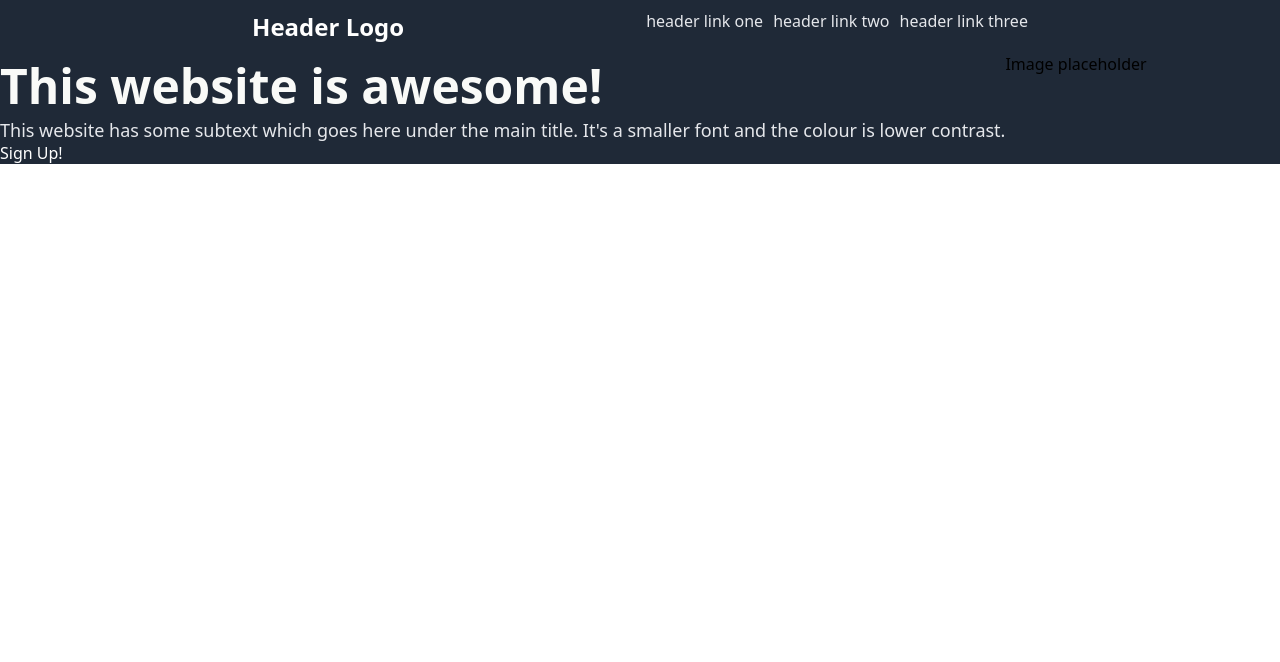
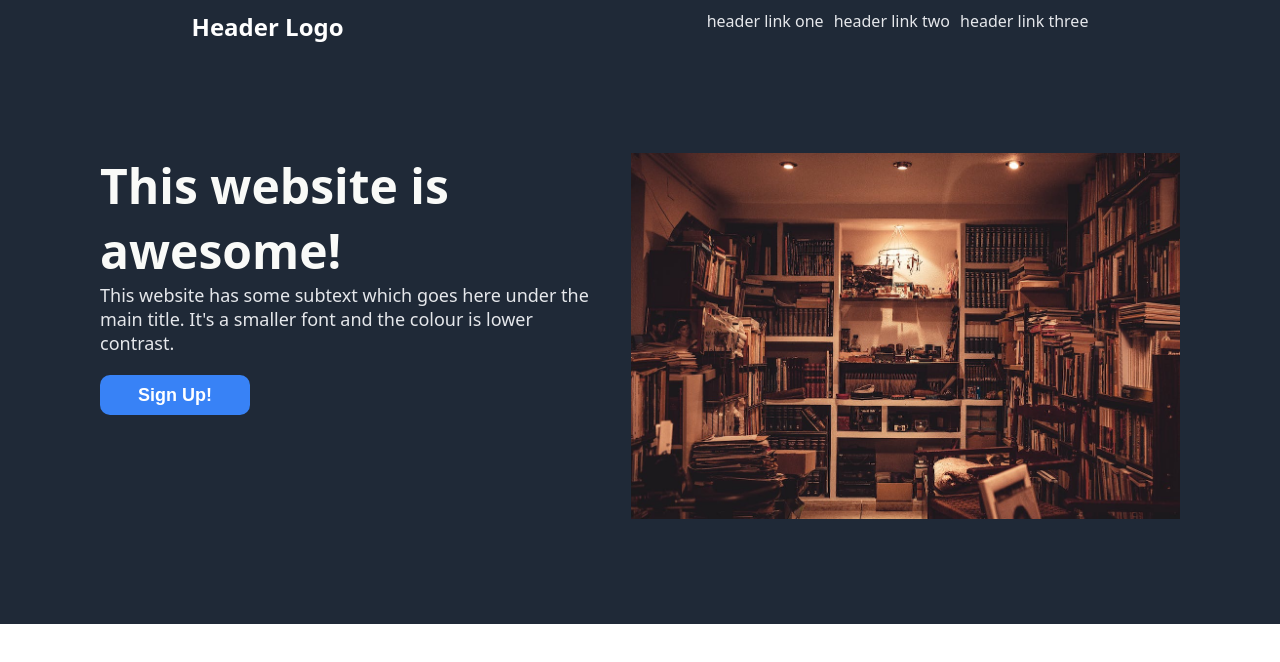
Before and after one commit to mscarth1/landing-page, a plain HTML site: page index.html in a window 1280 px wide. Drawn offline with Linux system fonts and the light colour scheme.

Commit message:
Add image and update hero banner

```diff
--- a/index.html
+++ b/index.html
@@ -21,10 +21,10 @@
     <div class="hero">
         <div class="title">This website is awesome!</div>
         <div class="subtext">This website has some subtext which goes here under the main title. It's a smaller font and the colour is lower contrast.</div>
-        <div>Sign Up!</div>
+        <button class="button1">Sign Up!</button>
     </div>
     <div class="hero-image">
-        <img src="">Image placeholder
+        <img src="img/books.jpg">
     </div>
     </div>
 </div>
--- a/style.css
+++ b/style.css
@@ -1,13 +1,18 @@
 body {
     font-family: system-ui, -apple-system, BlinkMacSystemFont, 'Segoe UI', Roboto, Oxygen, Ubuntu, Cantarell, 'Open Sans', 'Helvetica Neue', sans-serif;
     margin: 0;
+}
+
+img {
+    max-width: 100%;
+    max-height: 100%;
 }
 
 .header {
     background-color: #1F2937;
     color: #ffffff;
     display: flex;
-    justify-content: space-evenly;
+    justify-content: space-around;
     padding: 10px;
 }
 
@@ -25,6 +30,8 @@ body {
 .hero-cont {
     background-color: #1F2937;
     display: flex;
+    padding: 100px;
+    gap: 40px;
 }
 
 .hero {
@@ -32,6 +39,10 @@ body {
     color: #FFFFFF;
     display: flex;
     flex-direction: column;
+}
+
+.hero-image {
+    width: 350;
 }
 
 .title {
@@ -44,3 +55,15 @@ body {
     font-size: 18px;
     color: #e5e7eb;
 }
+
+.button1 {
+    height: 40px;
+    width: 150px;
+    background-color: #3882f6;
+    border-radius: 10px;
+    color: #ffffff;
+    font-size: 18px;
+    border-style: none;
+    margin-top: 20px;
+    font-weight: 800;
+}
```
Also changed, not shown: img/books.jpg (added), 1 other file.
